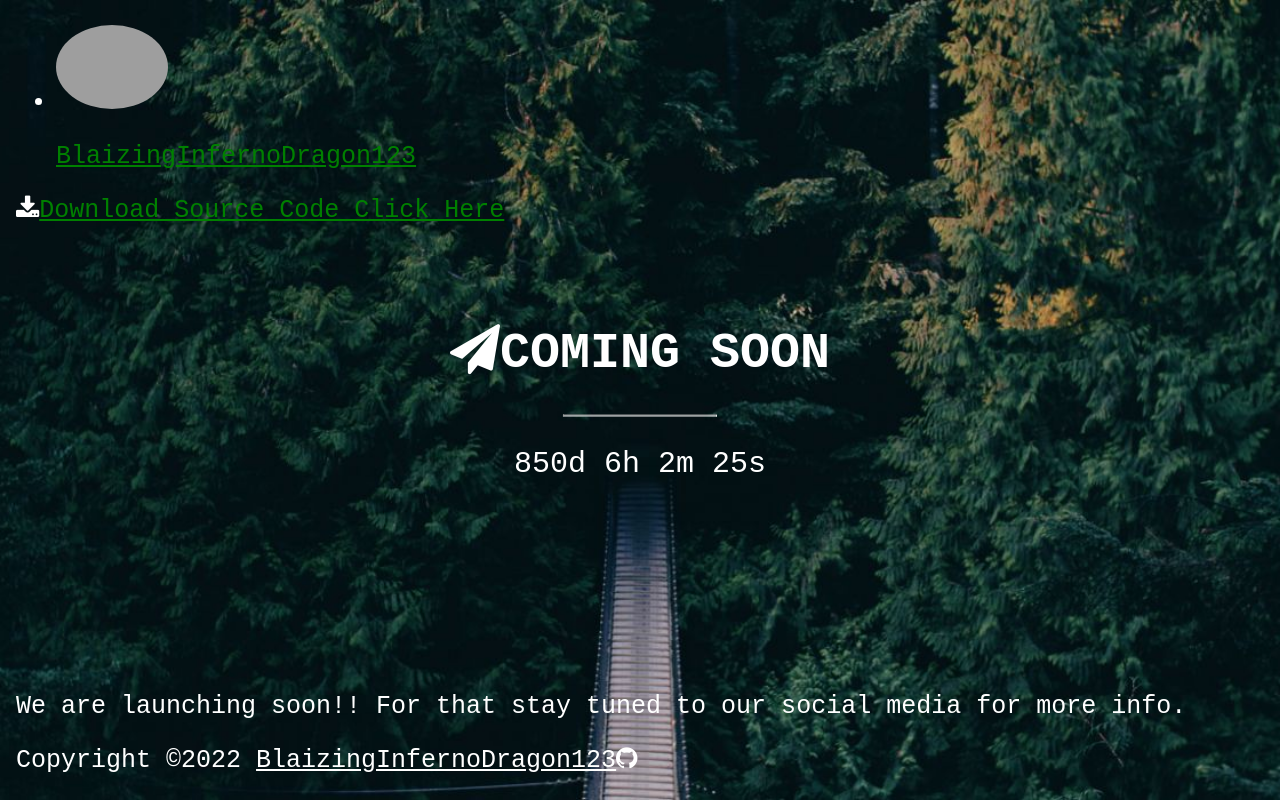
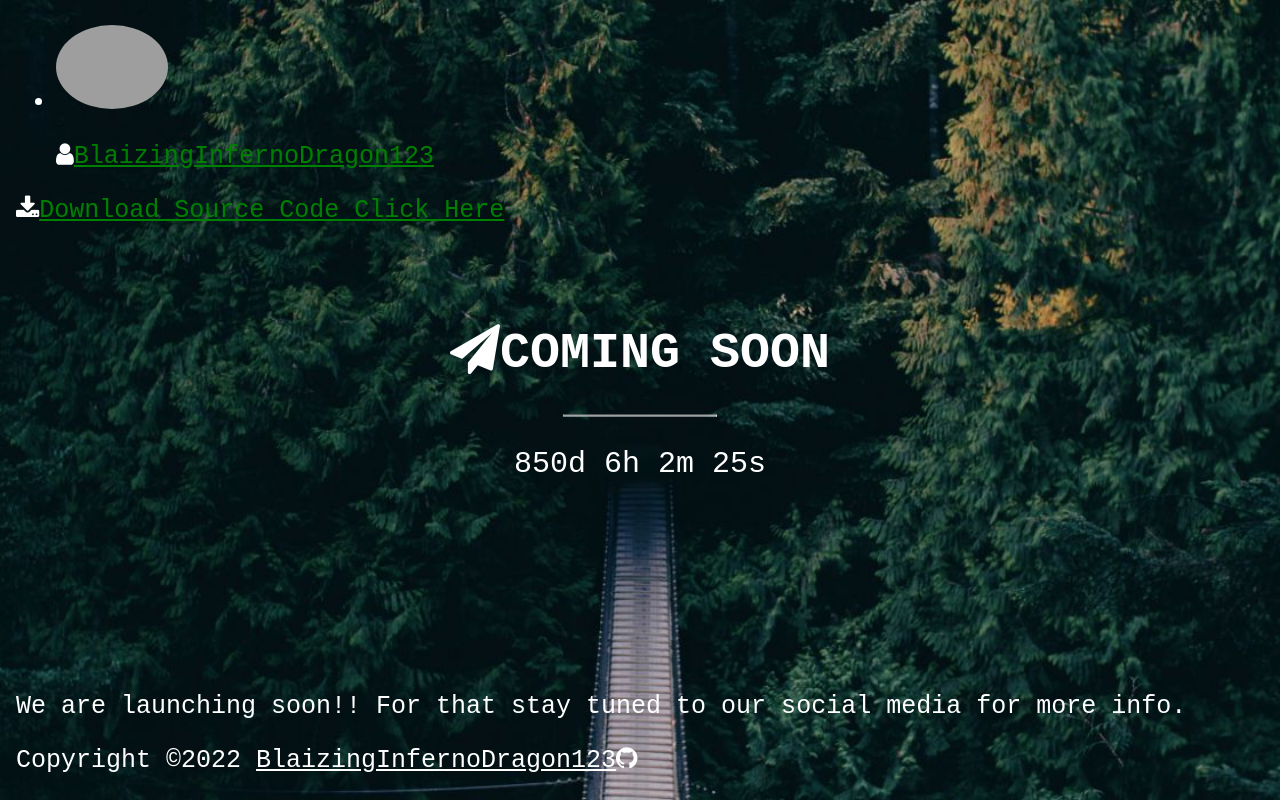
Before and after one commit to BlaizingInfernoDragon123/coming-soon-page-in-html-and-css-and-javascript-, a plain HTML site: page index.html in a window 1280 px wide. Drawn offline with Linux system fonts and the light colour scheme; grey boxes are pictures that could not be loaded.

Commit message:
Update index.html

```diff
--- a/index.html
+++ b/index.html
@@ -19,6 +19,9 @@ color: #fff;
 .fa-send {
 color: #fff;
 }
+.fa-user {
+color: #fff;
+}
 </style>
 
 <body onload="setCookie">
@@ -30,7 +33,7 @@ color: #fff;
 <a href="https://www.github.com/blaizinginfernodragon123" style="color:green">
 <img class="resize" src="https://avatars.githubusercontent.com/u/96913755?v=4" alt="BlaizingInfernoDragon123 LOGO" >
 
-<p>BlaizingInfernoDragon123</p>
+<p> <i class="fa fa-user"></i>BlaizingInfernoDragon123</p>
 </a>
 </li>
 </ul>
```
